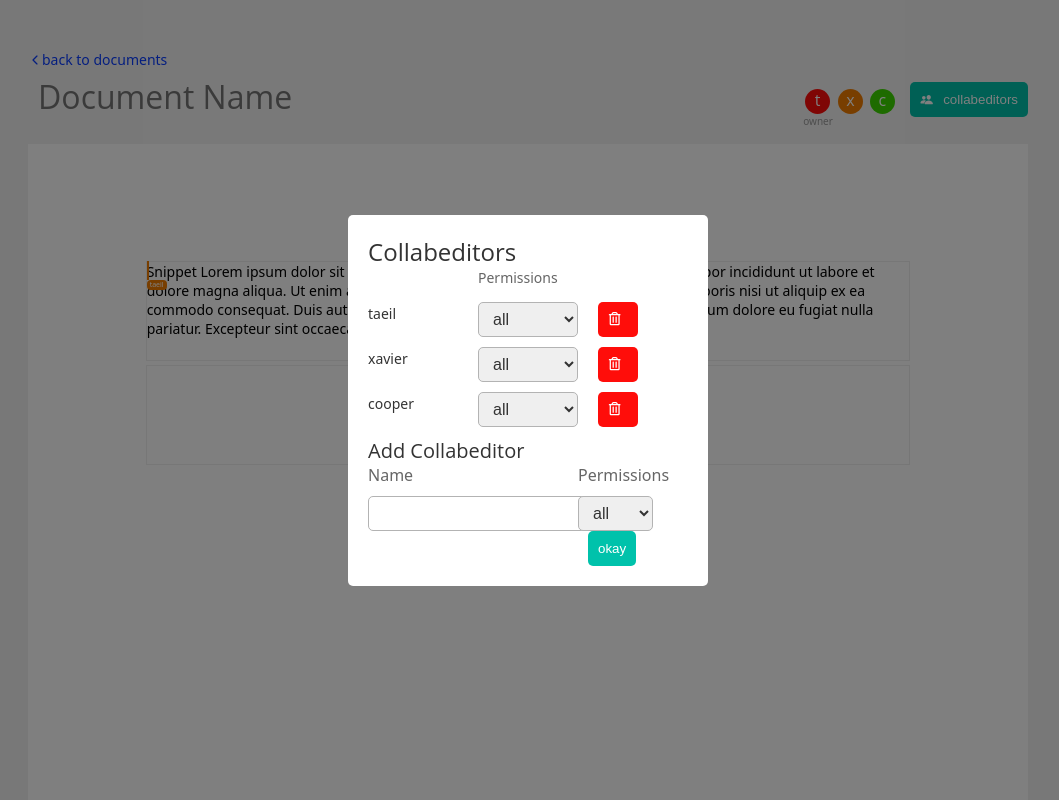
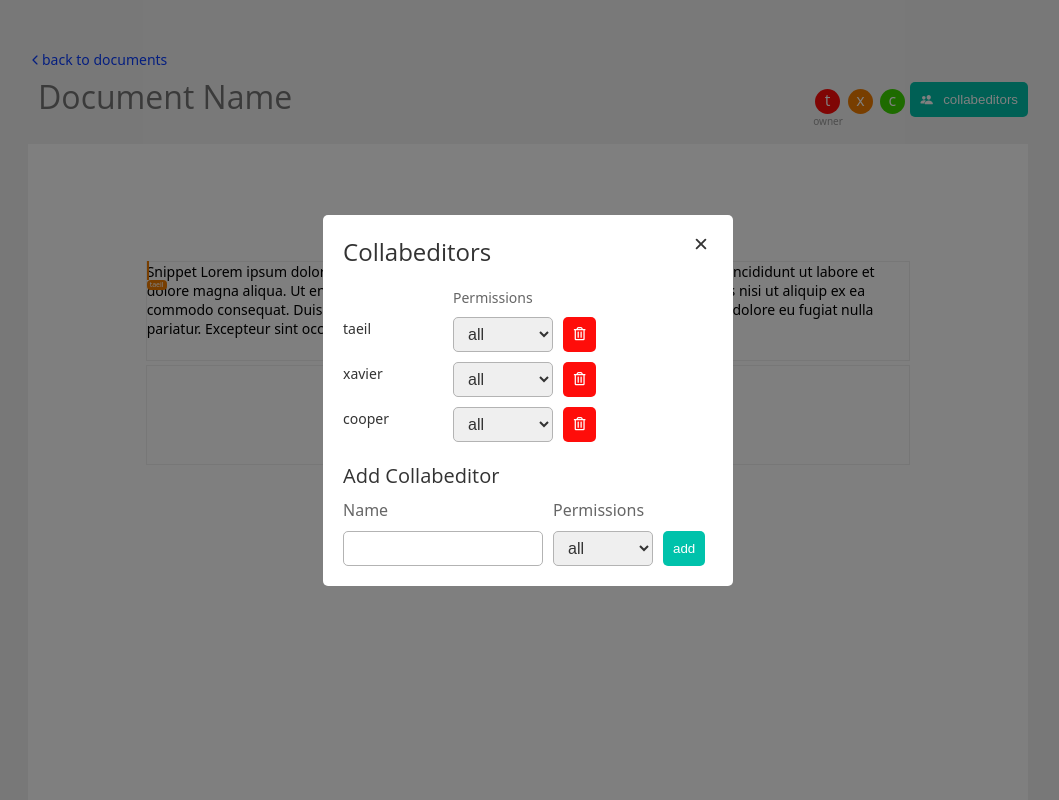
Before and after one commit to Taeil2/collabeditor-react-app, a React (Create React App) app: page /document in a window 1280 px wide. Both pictures are taken after a click on the button "collabeditors". Shown: the top 800 px of the page, without its empty margins (112-1171 px from the left). Built offline with nearby package versions, Linux system fonts and the light colour scheme.

Commit message:
polished collabeditors modal

```diff
--- a/src/components/Button.js
+++ b/src/components/Button.js
@@ -1,5 +1,5 @@
 import styled from "styled-components";
-import { colors } from "../styles/styles";
+import { colors, grays } from "../styles/styles";
 
 const StyledButton = styled.button`
   display: inline-flex;
@@ -9,6 +9,8 @@ const StyledButton = styled.button`
       return colors.red;
     } else if (props.$color === "gray") {
       return colors.gray;
+    } else if (props.$color === "transparent") {
+      return "transparent";
     } else {
       return colors.cyan;
     }
@@ -19,6 +21,8 @@ const StyledButton = styled.button`
         return colors.darkRed;
       } else if (props.$color === "gray") {
         return colors.darkGray;
+      } else if (props.$color === "transparent") {
+        return "transparent";
       } else {
         return colors.darkCyan;
       }
@@ -28,7 +32,14 @@ const StyledButton = styled.button`
   padding: 0 10px;
   border-radius: 5px;
   border: 0;
-  color: #fff;
+  // color: #fff;
+  color: ${(props) => {
+    if (props.$color === "transparent") {
+      return grays.gray8;
+    } else {
+      return "#fff";
+    }
+  }};
   cursor: pointer;
   svg + span {
     margin-left: 10px;
@@ -38,10 +49,10 @@ const StyledButton = styled.button`
 
 // color options are cyan, red, gray
 export default function Button(props) {
-  const { icon, text, onClick, color } = props;
+  const { icon, text, onClick, color, ...otherProps } = props;
 
   return (
-    <StyledButton onClick={onClick} $color={color}>
+    <StyledButton onClick={onClick} $color={color} {...otherProps}>
       {icon}
       {text && <span>{text}</span>}
     </StyledButton>
--- a/src/components/Modal.js
+++ b/src/components/Modal.js
@@ -1,4 +1,7 @@
 import styled from "styled-components";
+import Button from "./Button";
+
+import { IoClose } from "react-icons/io5";
 
 const Mask = styled.div`
   display: flex;
@@ -17,16 +20,47 @@ const ModalContainer = styled.div`
   border-radius: 5px;
   background: #fff;
   padding: 20px;
+  position: relative;
+  & .closeButton {
+    position: absolute;
+    top: 12px;
+    right: 12px;
+    svg {
+      width: 20px;
+      height: 20px;
+    }
+  }
 `;
 
 export default function Modal(props) {
-  const { children, closeButton, setShowModal } = props;
+  const {
+    children,
+    clickMaskToClose = false,
+    closeButton,
+    setShowModal = () => {},
+  } = props;
 
   return (
-    <Mask>
+    <Mask
+      onClick={(e) => {
+        if (clickMaskToClose && e.target.id === "mask") {
+          setShowModal(false);
+        }
+      }}
+      id="mask"
+    >
       <ModalContainer>
         {children}
-        {closeButton && <></>}
+        {closeButton && (
+          <Button
+            icon={<IoClose />}
+            onClick={() => {
+              setShowModal(false);
+            }}
+            color="transparent"
+            className="closeButton"
+          />
+        )}
       </ModalContainer>
     </Mask>
   );
--- a/src/pages/document/CollabeditorsModal.js
+++ b/src/pages/document/CollabeditorsModal.js
@@ -12,34 +12,45 @@ import { FaRegTrashAlt } from "react-icons/fa";
 
 const CollabeditorRow = styled.div`
   display: grid;
-  // grid-template-columns: 25px 100px 100px 50px;
+  // grid-template-columns: 25px 100px 100px 50px; // to enable collabeditor circles
   grid-template-columns: 100px 100px 50px;
   column-gap: 10px;
   margin-bottom: 10px;
+  &.permissions-label {
+    margin-bottom: 5px;
+  }
   .name {
     margin-top: 2px;
   }
   // &.owner {
   //   margin-bottom: 3px;
   // }
+  button {
+    width: fit-content;
+  }
 `;
 
 const Form = styled.form`
-  display: grid;
-  grid-template-columns: 200px 50px 50px;
-  column-gap: 10px;
+  & > div {
+    display: grid;
+    grid-template-columns: 200px 100px 50px;
+    column-gap: 10px;
+  }
   label {
     display: block;
     font-size: 16px;
     color: ${grays.gray6};
     margin-bottom: 10px;
   }
+  button {
+    width: fit-content;
+  }
 `;
 
 const names = ["taeil", "taki", "tahoe", "taco"];
 
 export default function CollabeditorsModal(props) {
-  const { document } = props;
+  const { document, setShowModal } = props;
 
   const [name, setName] = useState("");
 
@@ -48,15 +59,19 @@ export default function CollabeditorsModal(props) {
   };
 
   return (
-    <Modal closeButton={true}>
+    <Modal
+      closeButton={true}
+      setShowModal={setShowModal}
+      clickMaskToClose={true}
+    >
       <h4>Collabeditors</h4>
-      <CollabeditorRow>
+      <CollabeditorRow className="permissions-label">
         {/* <div></div> */}
         <div></div>
         <label>Permissions</label>
         <div></div>
       </CollabeditorRow>
-      <CollabeditorRow className="owner">
+      <CollabeditorRow className="owner" key={`collabeditor-1`}>
         {/* <Collabeditor
           collabeditor={document?.owner}
           index={0}
@@ -78,7 +93,7 @@ export default function CollabeditorsModal(props) {
         />
       </CollabeditorRow>
       {document?.collabeditors.map((collabeditor, i) => (
-        <CollabeditorRow>
+        <CollabeditorRow key={`collabeditor-${i}`}>
           {/* <Collabeditor
             collabeditor={collabeditor}
             index={i + 1}
@@ -103,7 +118,10 @@ export default function CollabeditorsModal(props) {
       <h5>Add Collabeditor</h5>
       <Form onSubmit={onSubmit}>
         <div>
-          <label for="name">Name</label>
+          <label htmlFor="name">Name</label>
+          <label htmlFor="permissions">Permissions</label>
+        </div>
+        <div>
           <input
             type="text"
             id="name"
@@ -111,15 +129,12 @@ export default function CollabeditorsModal(props) {
               setName(e.target.value);
             }}
           />
-        </div>
-        <div>
-          <label for="permissions">Permissions</label>
           <select id="permissions">
             <option>all</option>
             <option>edit</option>
             <option>view</option>
           </select>
-          <Button type="submit" text="okay" />
+          <Button type="submit" text="add" />
         </div>
       </Form>
     </Modal>
--- a/src/pages/document/Header.js
+++ b/src/pages/document/Header.js
@@ -32,9 +32,6 @@ const Container = styled.div`
   }
   > div:last-of-type {
     margin-top: 32px;
-    button {
-      margin-left: 10px;
-    }
   }
 `;
 
@@ -70,7 +67,12 @@ export default function Header(props) {
             setCollabeditorsOpen(true);
           }}
         />
-        {collabeditorsOpen && <CollabeditorsModal document={document} />}
+        {collabeditorsOpen && (
+          <CollabeditorsModal
+            document={document}
+            setShowModal={setCollabeditorsOpen}
+          />
+        )}
       </div>
     </Container>
   );
--- a/src/pages/index/NameModal.js
+++ b/src/pages/index/NameModal.js
@@ -43,8 +43,8 @@ export default function NameModal(props) {
           onChange={(e) => {
             setName(e.target.value);
           }}
-          autofocus
-        ></input>
+          autoFocus
+        />
         <Button type="submit" text="okay" />
       </Form>
     </Modal>
--- a/src/styles/global.js
+++ b/src/styles/global.js
@@ -45,12 +45,15 @@ const GlobalStyles = styled.div`
     font-family: "Open Sans";
     font-weight: 400;
     font-size: 24px;
+    margin-bottom: 20px;
   }
 
   h5 {
     font-family: "Open Sans";
     font-weight: 400;
     font-size: 20px;
+    margin-bottom: 10px;
+    margin-top: 20px;
   }
 
   h6 {
```
